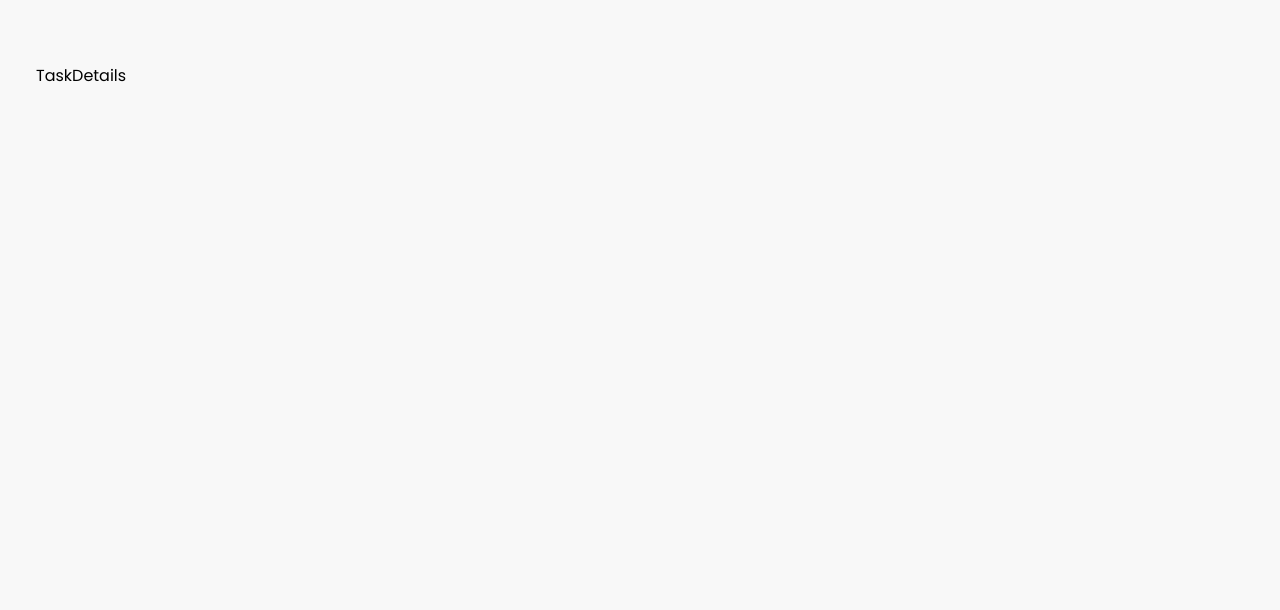
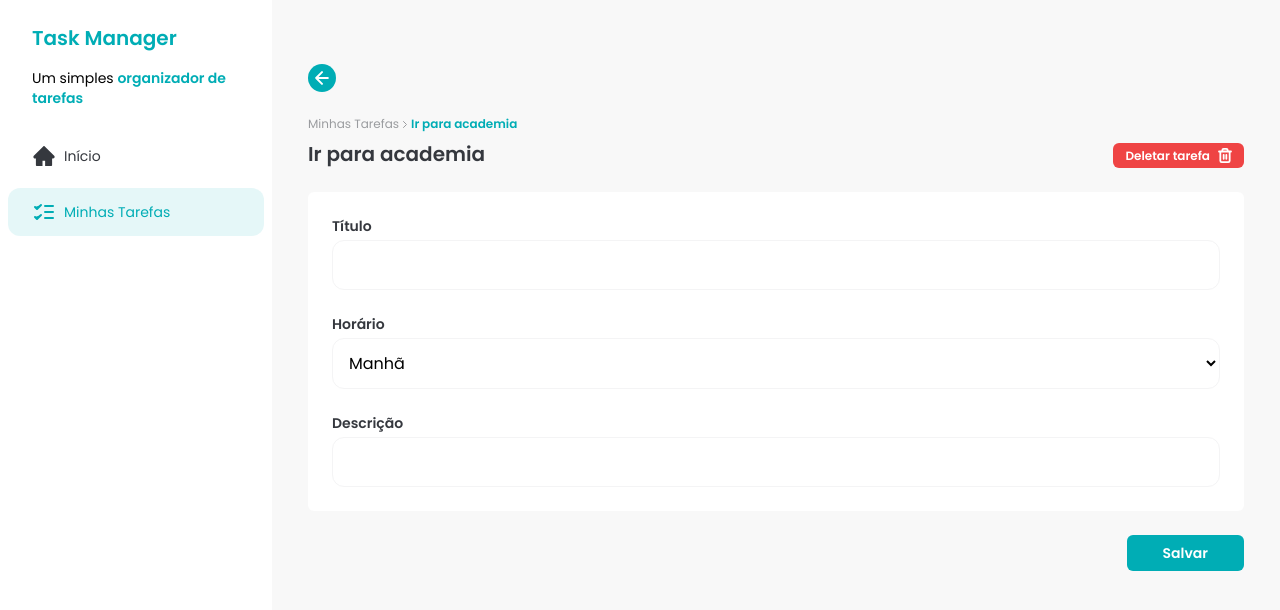
Before and after one commit to davifdev/task-manager-fsc, a React (Vite) app: page /tasks/2991e662-0692-45ed-a467-704b24016843 in a window 1280 px wide. Shown: the top 610 px of the page. Built offline with nearby package versions, Linux system fonts and the light colour scheme.

Commit message:
feat: create TaskDetails page

```diff
--- a/src/components/Button.tsx
+++ b/src/components/Button.tsx
@@ -8,6 +8,7 @@ const button = tv({
       primary: "text-white bg-primary",
       secondary: "bg-light-gray text-dark-blue",
       ghost: "text-dark-gray bg-none",
+      danger: "text-white bg-danger",
     },
     size: {
       small: "px-3 py-1 text-xs",
--- /dev/null
+++ b/src/components/TasksDetails.tsx
@@ -0,0 +1,53 @@
+import { Link } from "react-router-dom";
+import { ArrowLeftIcon, ChevronRightIcon, TrashIcon } from "../assets/icons";
+import SectionWrapper from "./SectionWrapper";
+import Button from "./Button";
+import Input from "./Input";
+import InputSelect from "./InputSelect";
+
+const TasksDetails = () => {
+  return (
+    <SectionWrapper>
+      <div className="flex items-end justify-between">
+        <div className="space-y-6">
+          <button className="bg-primary flex h-7 w-7 cursor-pointer items-center justify-center rounded-full">
+            <ArrowLeftIcon />
+          </button>
+          <div className="space-y-2">
+            <div className="flex items-center gap-1">
+              <Link to="/" className="text-text-gray text-xs">
+                Minhas Tarefas
+              </Link>
+              <span>
+                <ChevronRightIcon className="text-text-gray" />
+              </span>
+              <span className="text-primary text-xs font-semibold">
+                Ir para academia
+              </span>
+            </div>
+            <h2 className="text-dark-blue text-xl font-semibold">
+              Ir para academia
+            </h2>
+          </div>
+        </div>
+        <div>
+          <Button size="small" color="danger">
+            Deletar tarefa <TrashIcon />
+          </Button>
+        </div>
+      </div>
+      <div className="space-y-6 rounded-md bg-white p-6">
+        <Input title="Título" />
+        <InputSelect title="Horário" />
+        <Input title="Descrição" />
+      </div>
+      <div className="flex justify-end">
+        <Button color="primary" size="large">
+          Salvar
+        </Button>
+      </div>
+    </SectionWrapper>
+  );
+};
+
+export default TasksDetails;
--- a/src/pages/TaskDetails.tsx
+++ /dev/null
@@ -1,7 +0,0 @@
-import SectionWrapper from "../components/SectionWrapper";
-
-const TaskDetails = () => {
-  return <SectionWrapper>TaskDetails</SectionWrapper>;
-};
-
-export default TaskDetails;
--- /dev/null
+++ b/src/pages/TaskDetailsPage.tsx
@@ -0,0 +1,13 @@
+import Sidebar from "../components/Sidebar";
+import TasksDetails from "../components/TasksDetails";
+
+const TaskDetailsPage = () => {
+  return (
+    <div className="flex">
+      <Sidebar />
+      <TasksDetails />
+    </div>
+  );
+};
+
+export default TaskDetailsPage;
--- a/src/pages/TasksPage.tsx
+++ b/src/pages/TasksPage.tsx
@@ -1,5 +1,6 @@
 import Sidebar from "../components/Sidebar";
 import Tasks from "../components/Tasks";
+
 const TasksPage = () => {
   return (
     <div className="flex">
--- a/src/routes/MainRouter.tsx
+++ b/src/routes/MainRouter.tsx
@@ -1,6 +1,6 @@
 import { createBrowserRouter, RouterProvider } from "react-router-dom";
 import TasksPage from "../pages/TasksPage";
-import TasksDetails from "../pages/TaskDetails";
+import TasksDetailsPage from "../pages/TaskDetailsPage";
 
 const router = createBrowserRouter([
   {
@@ -9,7 +9,7 @@ const router = createBrowserRouter([
   },
   {
     path: "/tasks/:taskId",
-    element: <TasksDetails />,
+    element: <TasksDetailsPage />,
   },
 ]);
 
```
